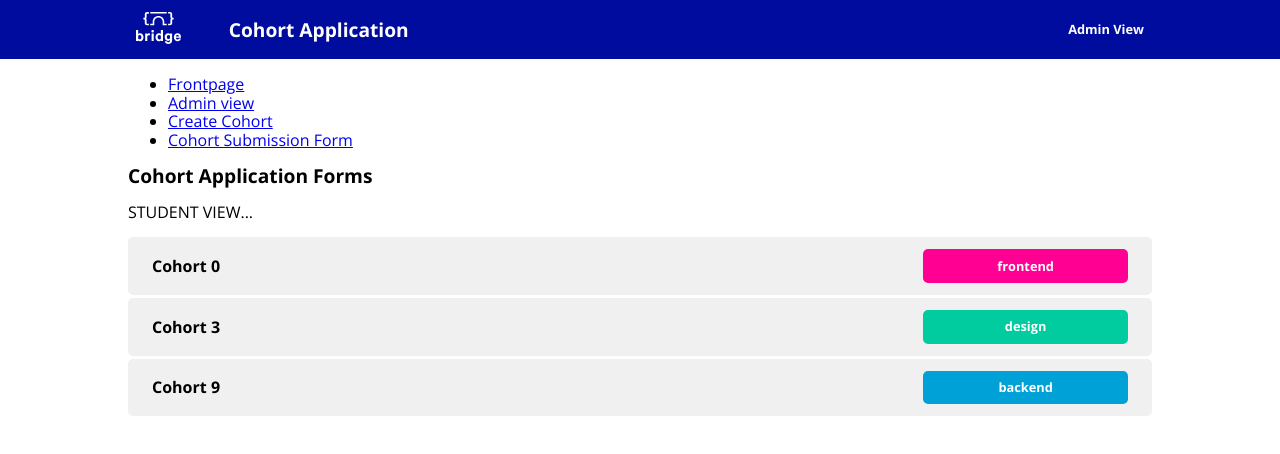
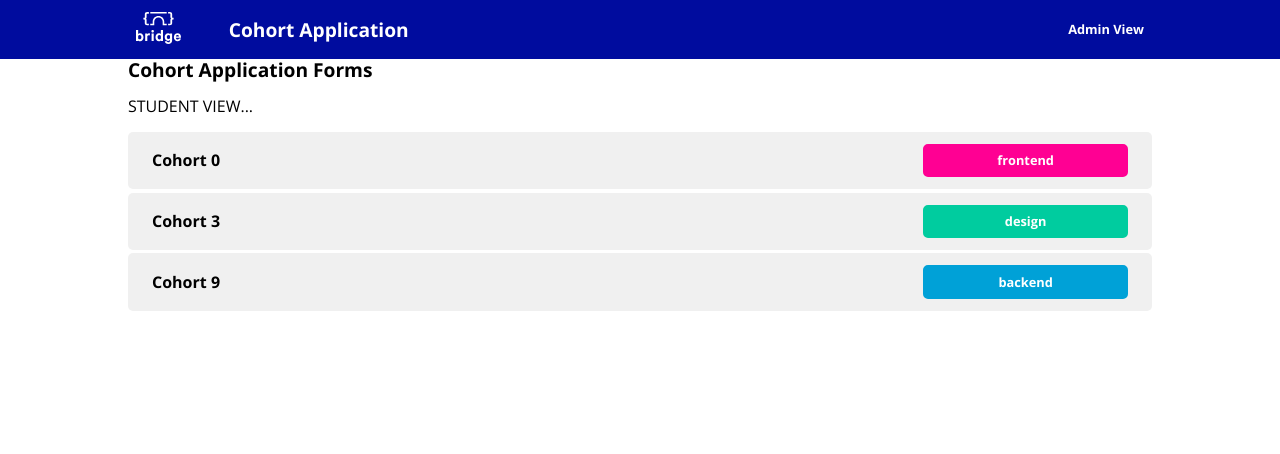
Before and after one commit to bridge-school/applications-frontend, a React (Create React App) app: page / in a window 1280 px wide. Shown: the top 454 px of the page. Built offline with nearby package versions, Linux system fonts and the light colour scheme.

Commit message:
Change div to main tag

```diff
--- a/src/App.js
+++ b/src/App.js
@@ -31,7 +31,7 @@ const GlobalStyle = createGlobalStyle`
   }
 `;
 
-const Wrapper = styled.div`
+const Wrapper = styled.main`
   max-width: 64rem;
   margin: 0 auto;
 `;
@@ -45,24 +45,6 @@ class App extends Component {
           <div>
             <Header admin />
             <Wrapper>
-              {/* just a way to go to links for now */}
-              <nav>
-                <ul>
-                  <li>
-                    <Link to="/">Frontpage</Link>
-                  </li>
-                  <li>
-                    <Link to="/admin">Admin view</Link>
-                  </li>
-                  <li>
-                    <Link to="/admin/create">Create Cohort</Link>
-                  </li>
-                  <li>
-                    <Link to="/apply/:coID">Cohort Submission Form</Link>
-                  </li>
-                </ul>
-              </nav>
-
               <Switch>
                 <Route path="/" exact component={StudentView} />
                 <Route path="/admin" exact component={AdminView} />
```
